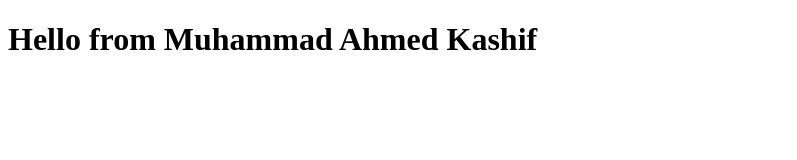
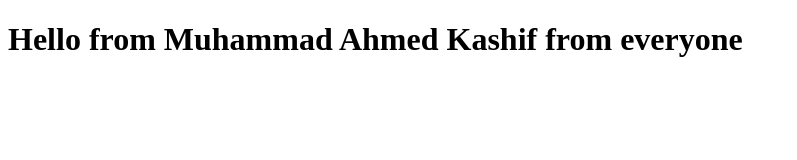
Before and after one commit to MAK0107/BTCMP2020samples, a plain HTML site: page index.html in a window 1280 px wide. Shown: the whole page, without its empty margins (0-797 px from the left). Drawn offline with Linux system fonts and the light colour scheme.

Commit message:
Updated index.html again 2

```diff
--- a/index.html
+++ b/index.html
@@ -6,6 +6,6 @@
     <title>Document</title>
 </head>
 <body>
-    <h1> Hello from Muhammad Ahmed Kashif </h1>
+    <h1> Hello from Muhammad Ahmed Kashif from everyone </h1>
 </body>
 </html>
```
